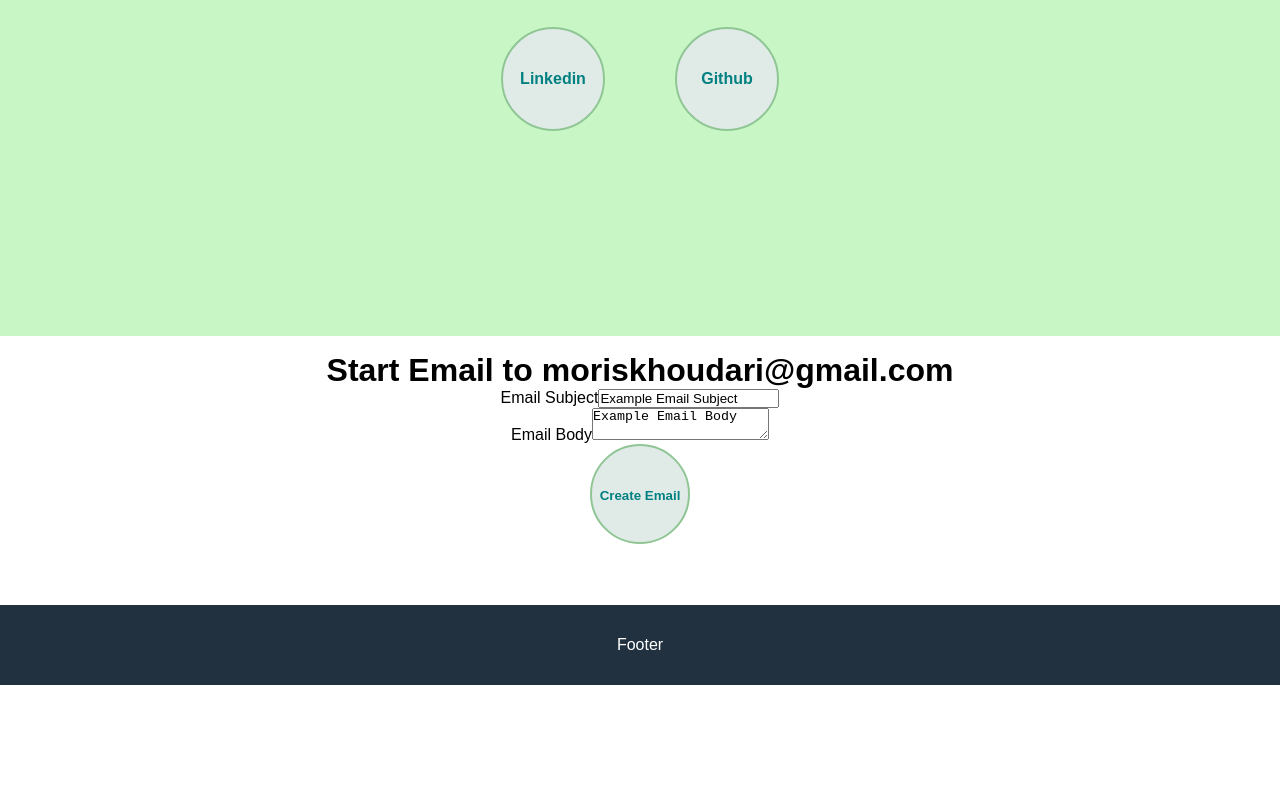
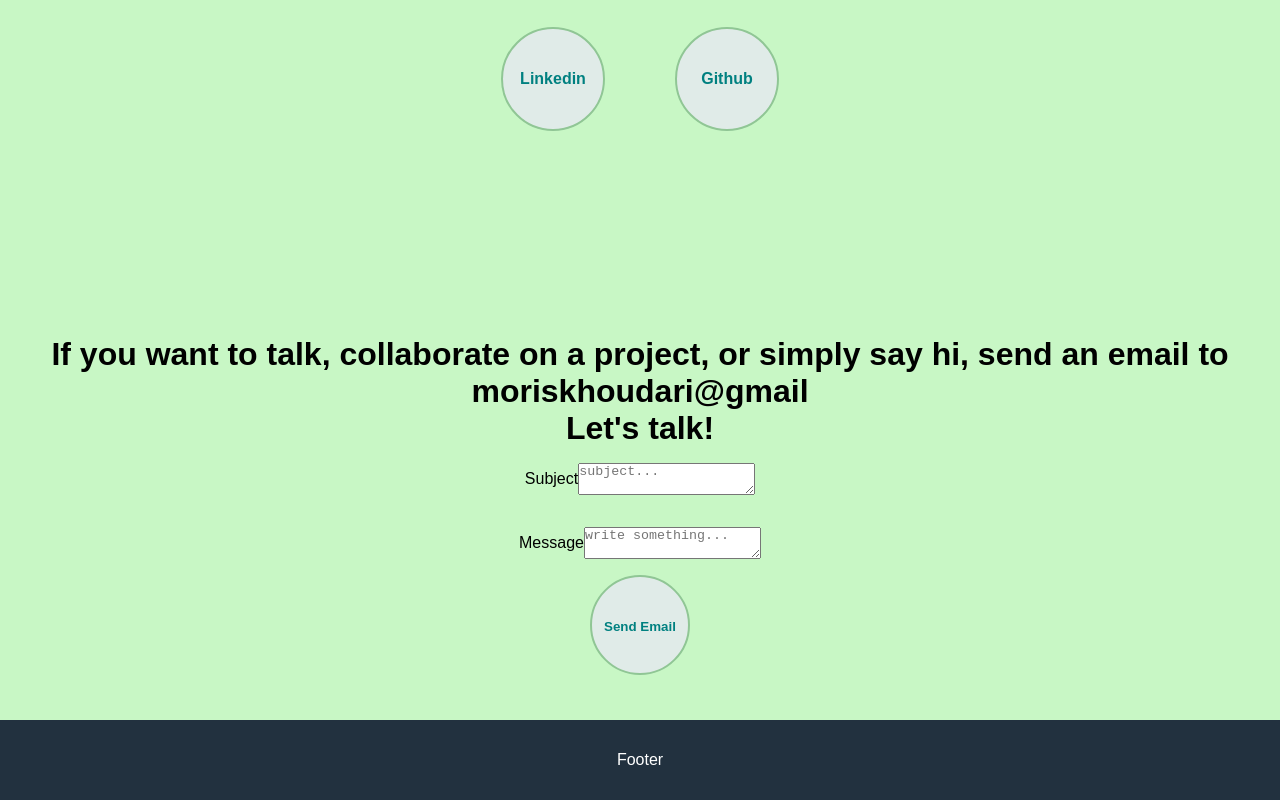
Before and after one commit to moris96/moris-portfolio-v2, a React (Create React App) app: page / in a window 1280 px wide. Shown: the part 2232-3032 px from the top of the page. Before the commit the page ends 2917 px from the top, so only its background shows below. Built offline with nearby package versions, Linux system fonts and the light colour scheme; a web font is replaced by a local one.

Commit message:
added email form to contact page and styles

```diff
--- a/src/pages/Contact/Contact.js
+++ b/src/pages/Contact/Contact.js
@@ -15,13 +15,19 @@ export default function Contact(){
             </div>
 
             {/* email form */}
+            <h1 className={styles.title}>If you want to talk, collaborate on a project, or simply say hi, send an email to moriskhoudari@gmail</h1>
+            <h1 className={styles.title}>Let's talk!</h1>
             <form className={styles.OGform} action="mailto:moriskhoudari@gmail.com" method="GET" target="_blank">
-                <h1 className={styles.title}>Start Email to moriskhoudari@gmail.com</h1>
-                <div className={styles.field}><label className={styles.label} for="subject">Email Subject</label>
-                    <input name="subject" id={styles.subject} type="text" className={styles.input} value="Example Email Subject" /></div>
-                <div className={styles.field}><label className={styles.label} for="body">Email Body</label>
-                    <textarea className={styles.textarea} name="body" id={styles.body}>Example Email Body</textarea></div>
-                <div><input type="submit" value="Create Email" className={styles.emailButton} /></div>
+                <div className={styles.field}><label className={styles.label} for="subject">Subject</label><textarea className={styles.textarea} name="subject" placeholder="subject..."></textarea>
+                </div>
+
+
+                {/* <input name="subject" id={styles.subject} type="text" className={styles.input} value="subject" /> */}
+
+                <div className={styles.field}><label className={styles.label} for="body">Message</label>
+                    <textarea className={styles.textarea} name="body" id={styles.body} placeholder="write something..." /></div>
+
+                <div><input type="submit" value="Send Email" className={styles.emailButton} /></div>
             </form>
         </>
     );
--- a/src/pages/Contact/Contact.module.scss
+++ b/src/pages/Contact/Contact.module.scss
@@ -27,8 +27,23 @@
   color: green;
 }
 
+.title{
+  background-color: #C8F7C5;
+}
+
 .OGform{
+  background-color: #C8F7C5;
+}
+
+.field{
   padding: 1rem;
+  display: flex;
+  align-items: center;
+  justify-content: center;
+}
+
+.subject{
+  background-color: black;
 }
 
 .emailButton{
```
